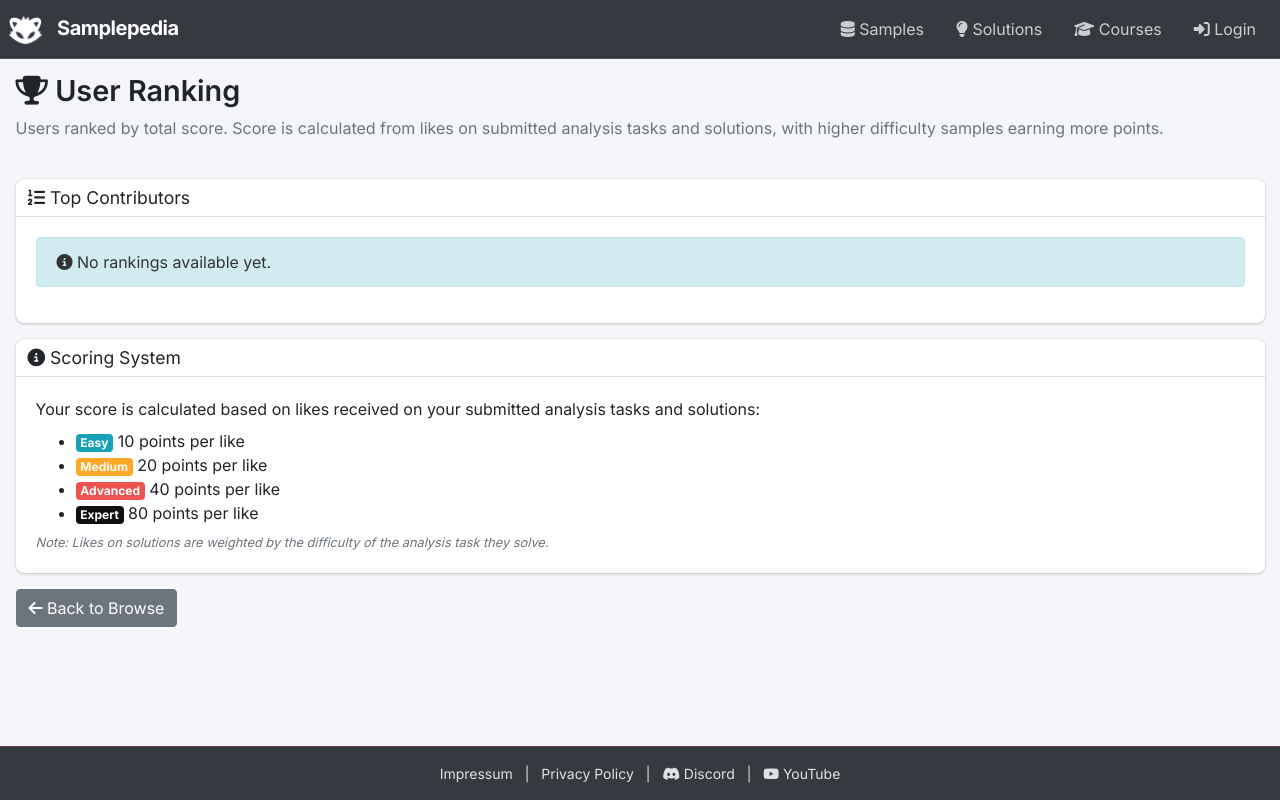
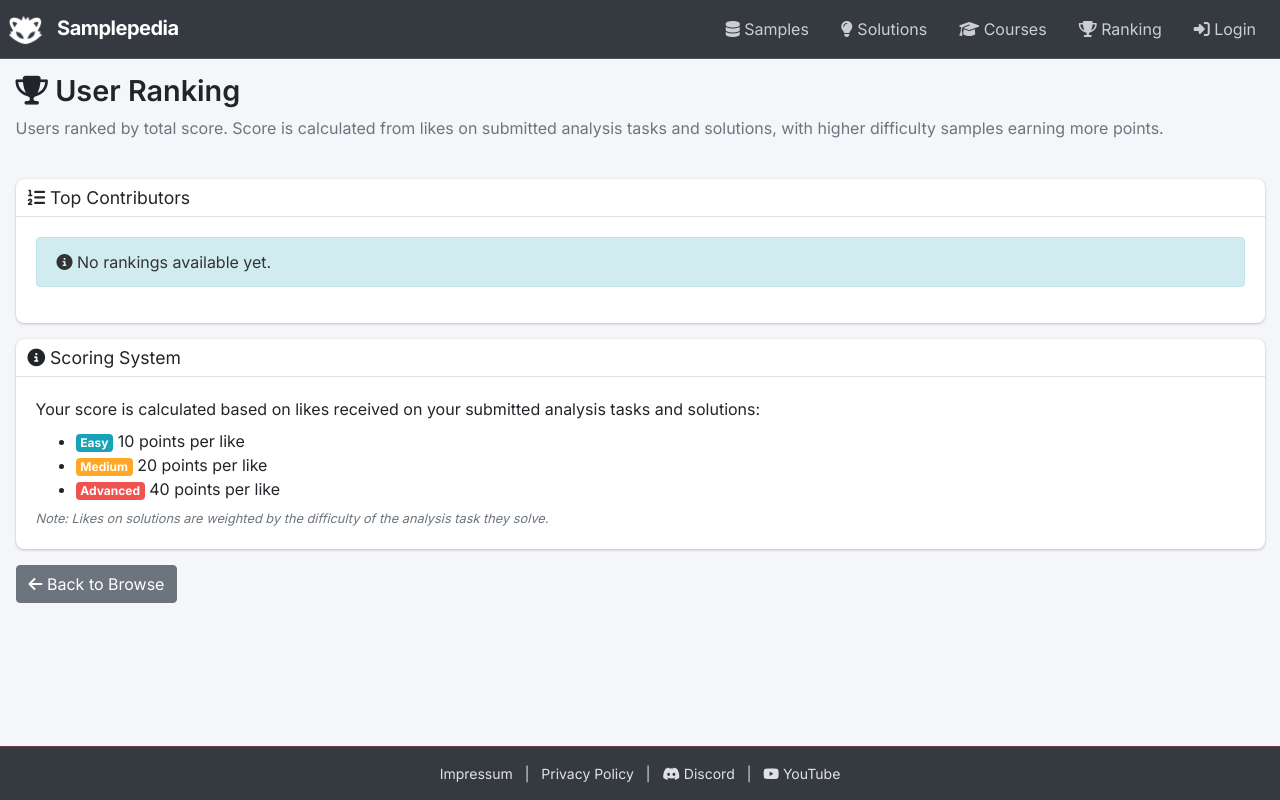
Before and after one commit to struppigel/samplepedia, a Django app: page /ranking/ in a window 1280 px wide. Run offline with Django 5.2, Linux system fonts and the light colour scheme; data that the repository does not hold is empty; parts of the project's set-up code (start-up, migrations or seed data) failed here and were passed over; some libraries are stand-ins or nearby versions.

Commit message:
put ranking to menu, added like button for solutions in profile

```diff
--- a/sampledb/samples/templates/samples/base.html
+++ b/sampledb/samples/templates/samples/base.html
@@ -62,6 +62,11 @@
         <li class="nav-item">
           <a href="{% url 'course_list' %}" class="nav-link" title="Courses">
             <i class="fas fa-graduation-cap"></i> Courses
+          </a>
+        </li>
+        <li class="nav-item">
+          <a href="{% url 'ranking' %}" class="nav-link" title="Ranking">
+            <i class="fas fa-trophy"></i> Ranking
           </a>
         </li>
         {% if user.is_authenticated %}
--- a/sampledb/samples/templates/samples/ranking.html
+++ b/sampledb/samples/templates/samples/ranking.html
@@ -200,7 +200,7 @@
               <li>{% difficulty_badge 'easy' 'Easy' %} {{ difficulty_points.easy }} points per like</li>
               <li>{% difficulty_badge 'medium' 'Medium' %} {{ difficulty_points.medium }} points per like</li>
               <li>{% difficulty_badge 'advanced' 'Advanced' %} {{ difficulty_points.advanced }} points per like</li>
-              <li>{% difficulty_badge 'expert' 'Expert' %} {{ difficulty_points.expert }} points per like</li>
+              <!-- <li>{% difficulty_badge 'expert' 'Expert' %} {{ difficulty_points.expert }} points per like</li> temp disabled until it is implemented completely -->
             </ul>
             <p class="text-muted small mb-0">
               <em>Note: Likes on solutions are weighted by the difficulty of the analysis task they solve.</em>
--- a/sampledb/samples/views/auth.py
+++ b/sampledb/samples/views/auth.py
@@ -277,9 +277,13 @@ def user_profile(request, username):
 
     # Get current user's favorited sample IDs for display
     user_favorited_ids = set()
+    user_liked_solution_ids = set()
     if request.user.is_authenticated:
         user_favorited_ids = set(
             request.user.favorite_samples.values_list('id', flat=True)
+        )
+        user_liked_solution_ids = set(
+            request.user.liked_solutions.values_list('id', flat=True)
         )
 
     # Calculate user score
@@ -316,6 +320,7 @@ def user_profile(request, username):
         'solutions': solutions,
         'analysis_tasks': analysis_tasks,
         'user_favorited_ids': user_favorited_ids,
+        'user_liked_solution_ids': user_liked_solution_ids,
         'user_score': user_score,
         'user_rank': user_rank,
     }
```
Also changed, not shown: sampledb/samples/templates/samples/profile.html (+9 -3 lines).
